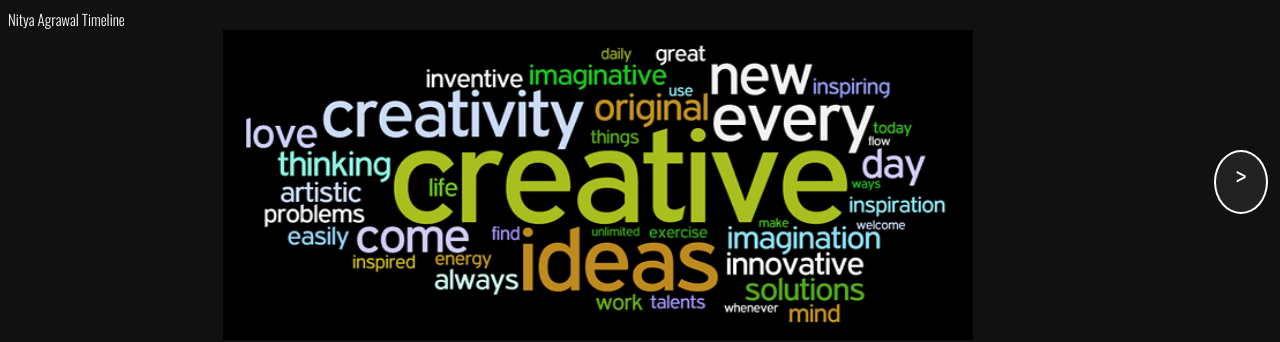
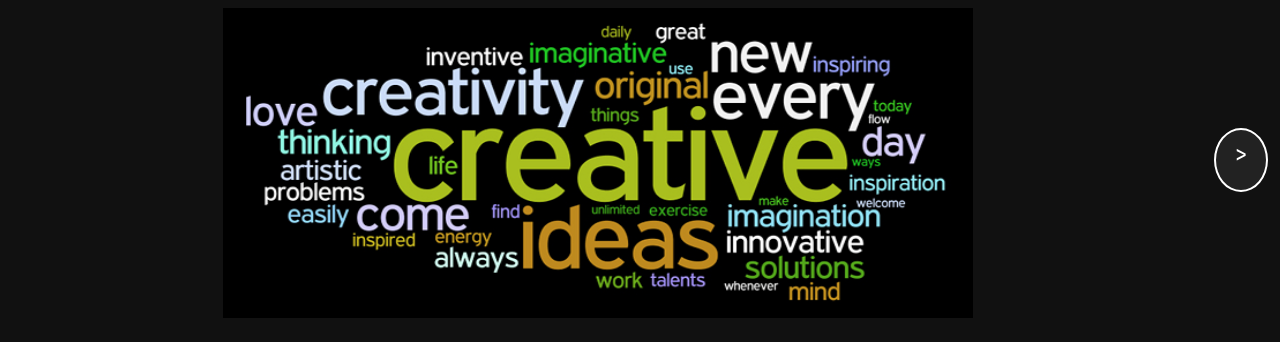
Before and after one commit to ask4nitya/ask4nitya.github.io, a plain HTML site: page index.html in a window 1280 px wide. Shown: the top 342 px of the page. Drawn offline with nearby package versions, Linux system fonts and the light colour scheme; some packages are replaced by stand-ins of ours.

Commit message:
Update index.html

```diff
--- a/index.html
+++ b/index.html
@@ -2,7 +2,7 @@
 <html lang="en">
 <head>
 <meta charset="UTF-8">
-<tittle>Nitya Agrawal Timeline</tittle>
+<title>Nitya Agrawal</title>
 <link type="text/css" href="/csstext.css" rel="stylesheet">
 <link href="http://fonts.googleapis.com/css?family=Shadows+Into+Light|Oswald:400,300,700" rel="stylesheet prefetch" type="text/css">
 <script type="text/javascript" src="https://ajax.googleapis.com/ajax/libs/jquery/2.1.4/jquery.min.js"></script>
```
